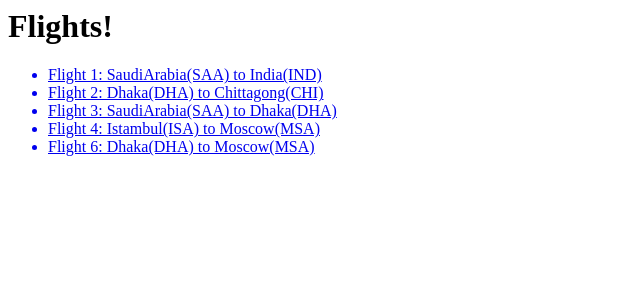
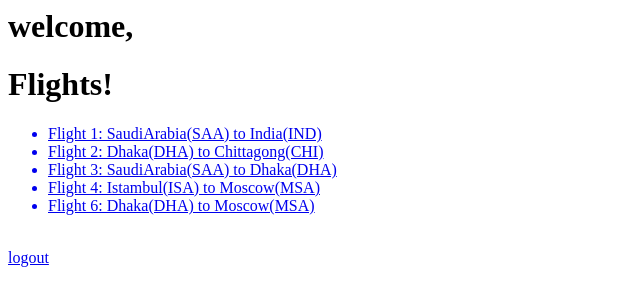
Before and after one commit to mdparvex/DjangoAirlineApp, a Django app: page /flight/ in a window 1280 px wide. Shown: the top 306 px of the page, without its empty margins (0-640 px from the left). Run offline with Django 4.2, Linux system fonts and the light colour scheme; data comes from the database, SQL or seed files in the repository; both versions use the stored data as it was after the commit.

Commit message:
little changed

```diff
--- a/AirlineApp/flight/templates/flight/index.html
+++ b/AirlineApp/flight/templates/flight/index.html
@@ -1,6 +1,7 @@
 {% extends "flight/layout.html" %}
 
 {%block body%}
+<h1> welcome, {{request.user.username}} </h1>
 	<h1> Flights!</h1>
 	<ul>
 		{%for flight in flights%}
@@ -9,5 +10,7 @@
 		</a>
 		{% endfor %}
 	</ul>
+	<br>
+	<a href = "{% url "logout"%}"> logout</a>
 
 {% endblock %}
--- a/AirlineApp/users/views.py
+++ b/AirlineApp/users/views.py
@@ -29,7 +29,7 @@
 		user = authenticate(request, username = username, password=password)
 		if user is not None:
 			login(request, user)
-			return HttpResponseRedirect(reverse("user_index"))
+			return HttpResponseRedirect(reverse("index"))
 		else:
 			return render(request, "users/login.html", {"message": 'invalid credintials'})
 	return render(request, "users/login.html")
```
Also changed, not shown: AirlineApp/db.sqlite3.
